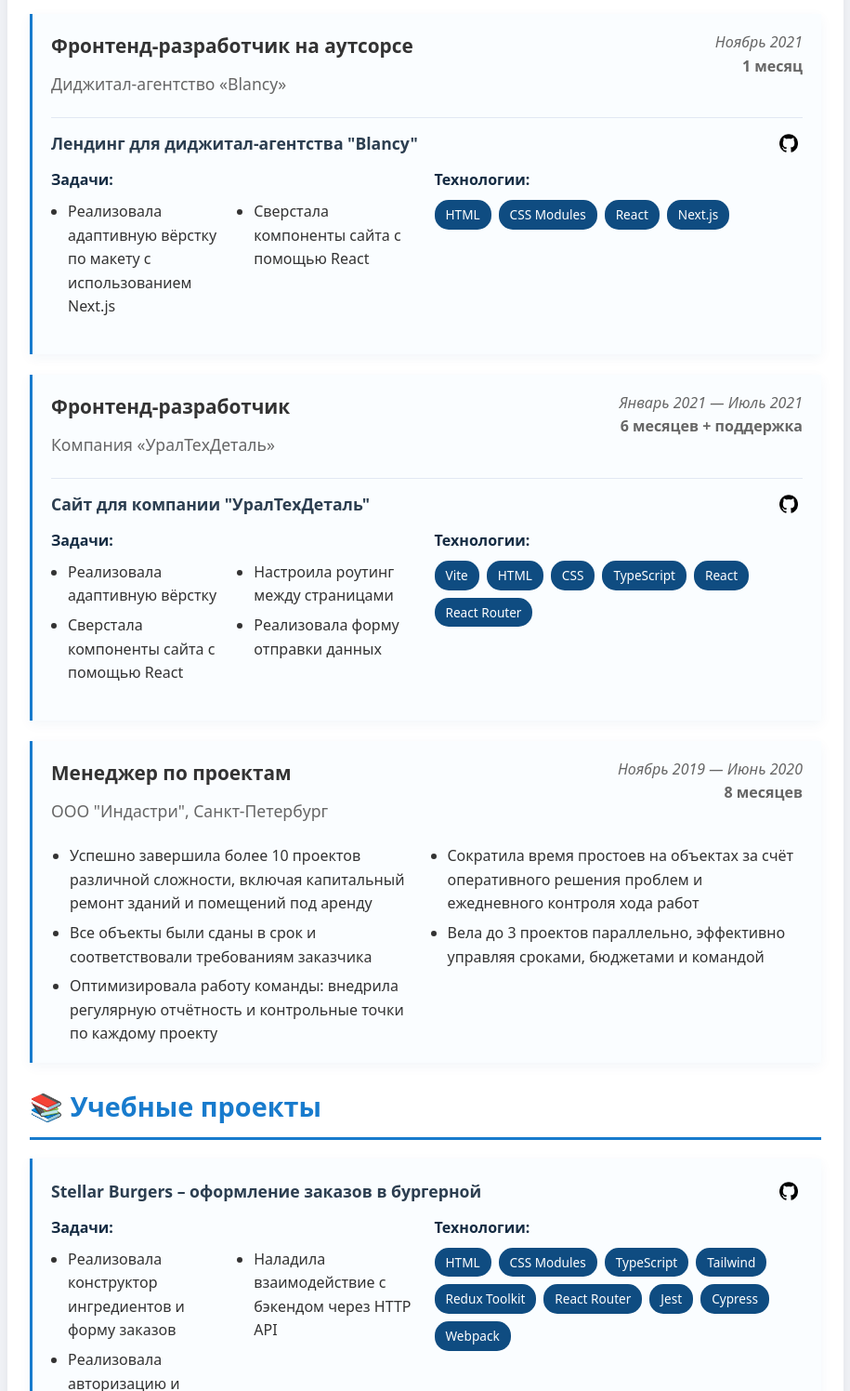
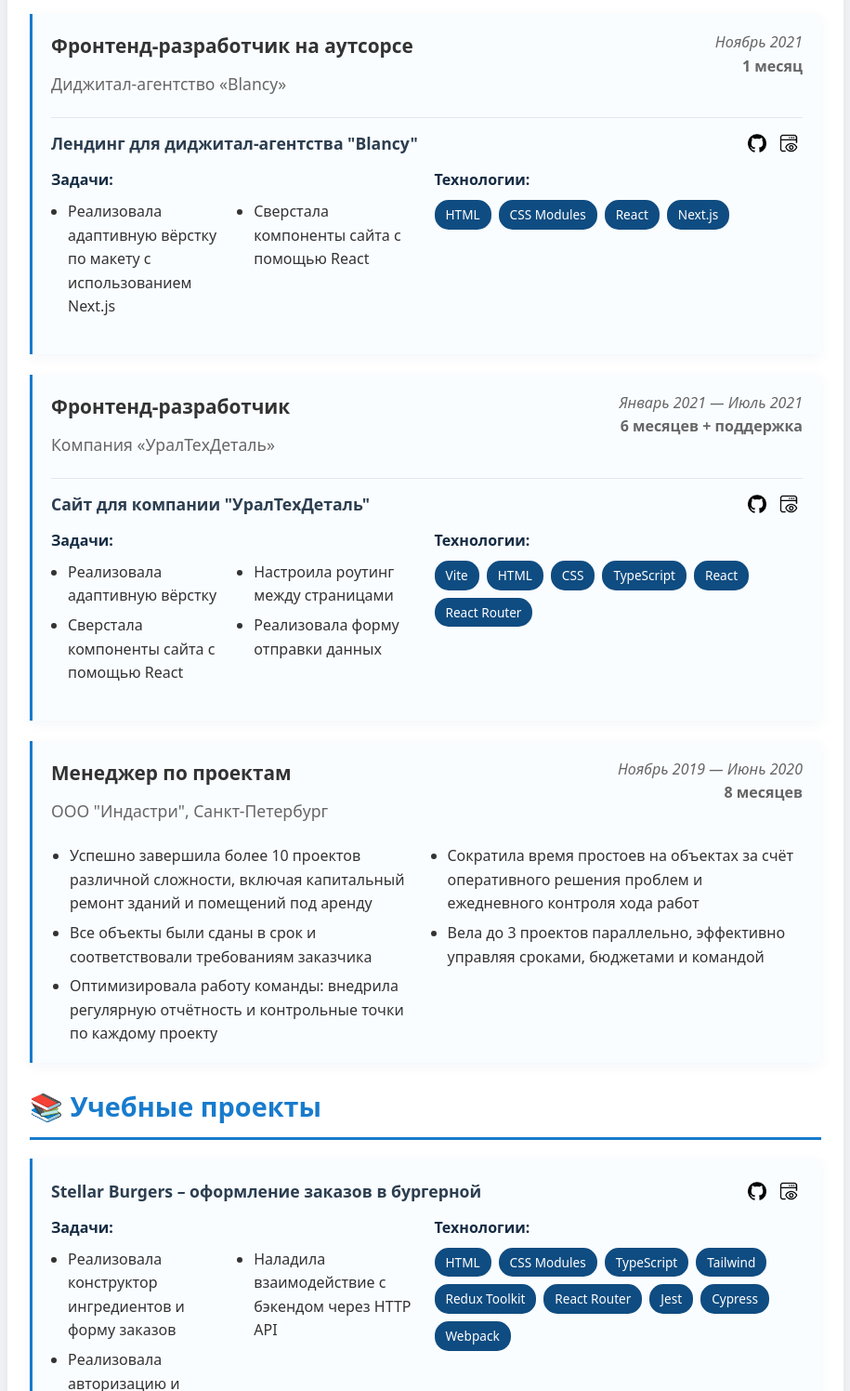
Before and after one commit to IrinaRyazanskaya/resume, a website: page index.html in a window 1280 px wide. Shown: the part 1860-3356 px from the top of the page at 93% size, without its empty margins (182-1097 px from the left). Drawn offline with Linux system fonts and the light colour scheme.

Commit message:
Добавила ссылки на превью

```diff
--- a/index.html
+++ b/index.html
@@ -9,6 +9,7 @@
     <link rel="preload" as="image" type="image/webp" href="./icons/telegram.webp" />
     <link rel="preload" as="image" type="image/webp" href="./icons/mail.webp" />
     <link rel="preload" as="image" type="image/webp" href="./icons/github.webp" />
+    <link rel="preload" as="image" type="image/webp" href="./icons/preview.webp" />
   </head>
   <body>
     <div class="page">
@@ -180,6 +181,7 @@
             <div class="project project_compact">
               <div class="project__header">
                 <h4 class="project__title">Лендинг для диджитал-агентства "Blancy"</h4>
+                <div class="project__links">
                   <a
                     href="https://github.com/IrinaRyazanskaya/blancy-frontend"
                     target="_blank"
@@ -195,6 +197,22 @@
                       class="project__repo-icon"
                     />
                   </a>
+                  <a
+                    href="https://irinaryazanskaya.github.io/blancy-frontend"
+                    target="_blank"
+                    class="project__repo-link"
+                    aria-label="Открыть GitHub Pages проекта Blancy"
+                    title="GitHub Pages: IrinaRyazanskaya/blancy-frontend"
+                  >
+                    <img
+                      src="./icons/preview.webp"
+                      alt="Иконка предпросмотра проекта"
+                      width="20"
+                      height="20"
+                      class="project__repo-icon"
+                    />
+                  </a>
+                </div>
               </div>
               <div class="project__grid">
                 <div class="project__tasks">
@@ -234,6 +252,7 @@
             <div class="project project_compact">
               <div class="project__header">
                 <h4 class="project__title">Сайт для компании "УралТехДеталь"</h4>
+                <div class="project__links">
                   <a
                     href="https://github.com/IrinaRyazanskaya/utd-frontend"
                     target="_blank"
@@ -249,6 +268,22 @@
                       class="project__repo-icon"
                     />
                   </a>
+                  <a
+                    href="https://utd174.ru"
+                    target="_blank"
+                    class="project__repo-link"
+                    aria-label="Открыть GitHub Pages проекта УралТехДеталь"
+                    title="GitHub Pages: IrinaRyazanskaya/utd-frontend"
+                  >
+                    <img
+                      src="./icons/preview.webp"
+                      alt="Иконка предпросмотра проекта"
+                      width="20"
+                      height="20"
+                      class="project__repo-icon"
+                    />
+                  </a>
+                </div>
               </div>
               <div class="project__grid">
                 <div class="project__tasks">
@@ -315,6 +350,7 @@
           <div class="project project_standalone project_compact">
             <div class="project__header">
               <h4 class="project__title">Stellar Burgers – оформление заказов в бургерной</h4>
+              <div class="project__links">
                 <a
                   href="https://github.com/IrinaRyazanskaya/stellar-burgers"
                   target="_blank"
@@ -330,6 +366,22 @@
                     class="project__repo-icon"
                   />
                 </a>
+                <a
+                  href="https://irinaryazanskaya.github.io/stellar-burgers"
+                  target="_blank"
+                  class="project__repo-link"
+                  aria-label="Открыть GitHub Pages проекта Stellar Burgers"
+                  title="GitHub Pages: IrinaRyazanskaya/stellar-burgers"
+                >
+                  <img
+                    src="./icons/preview.webp"
+                    alt="Иконка предпросмотра проекта"
+                    width="20"
+                    height="20"
+                    class="project__repo-icon"
+                  />
+                </a>
+              </div>
             </div>
             <div class="project__grid">
               <div class="project__tasks">
@@ -341,7 +393,9 @@
                   <li class="project__list-item">
                     Реализовала авторизацию и регистрацию, личный кабинет с историей заказов
                   </li>
-                  <li class="project__list-item">Наладила взаимодействие с бэкендом через HTTP API</li>
+                  <li class="project__list-item">
+                    Наладила взаимодействие с бэкендом через HTTP API
+                  </li>
                 </ul>
               </div>
               <div class="project__stack">
--- a/styles.css
+++ b/styles.css
@@ -306,6 +306,11 @@ body {
   margin-bottom: 12px;
 }
 
+.project__links {
+  display: inline-flex;
+  gap: 4px;
+}
+
 .project__title {
   font-size: 1.1rem;
   font-weight: 600;
@@ -355,7 +360,9 @@ body {
   color: var(--accent-color);
   text-decoration: none;
 
-  transition: background-color 0.2s ease, border-color 0.2s ease;
+  transition:
+    background-color 0.2s ease,
+    border-color 0.2s ease;
 }
 
 .project__repo-link:hover {
```
Also changed, not shown: icons/preview.webp (added). Lines whose indentation alone changed are shown as unchanged.
